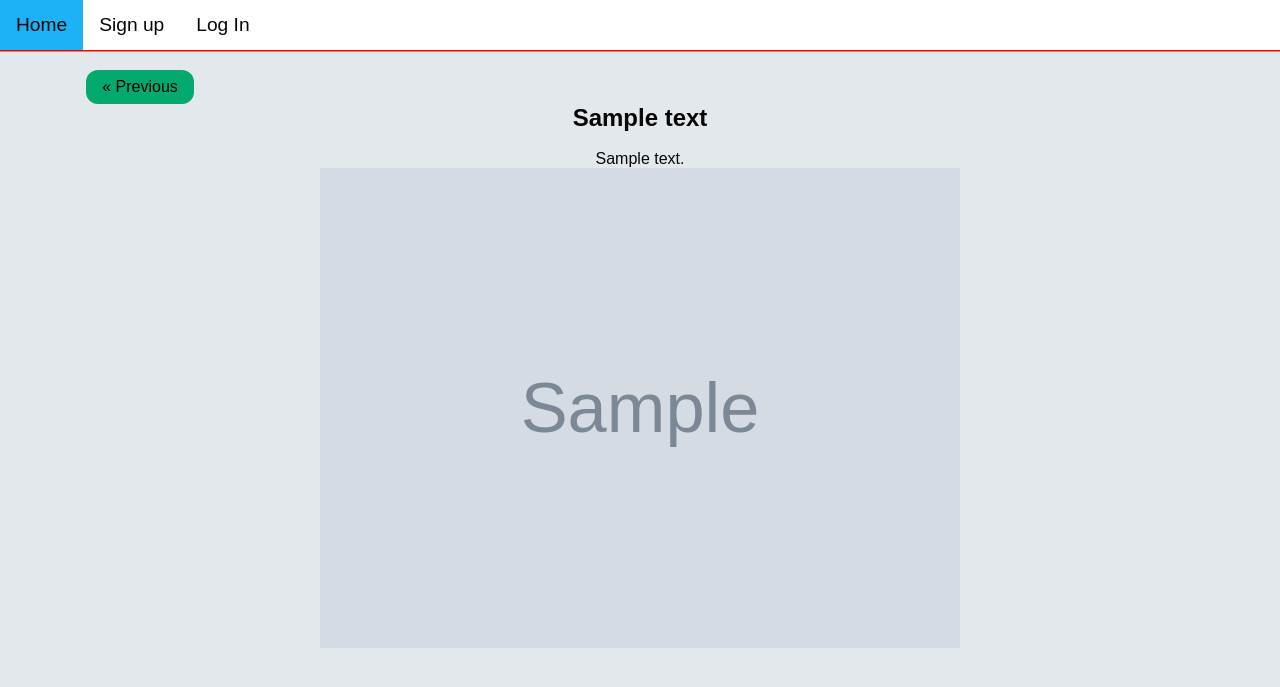
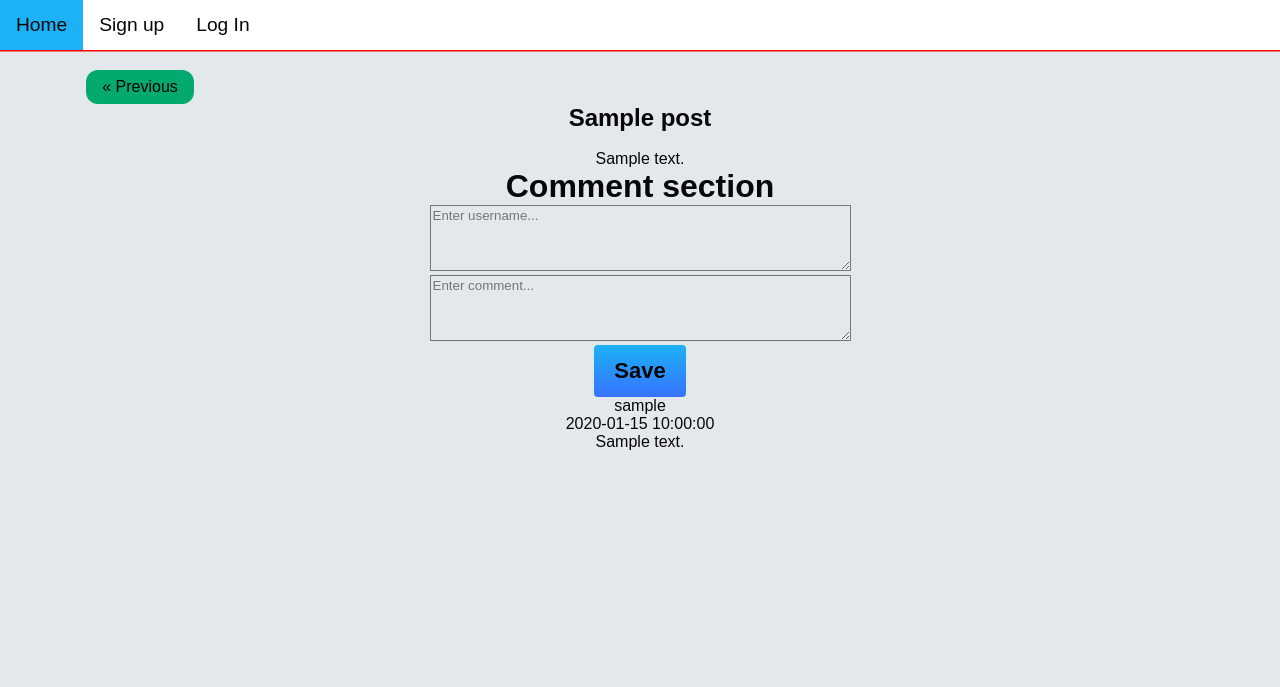
Before and after one commit to golfer69/TT2L-12-Mini-IT-Project-, a Flask app: template templates/post.html in a window 1280 px wide. Shown: the top 687 px of the page. Run offline with Flask 3, Linux system fonts and the light colour scheme; tables that the repository leaves empty hold one stand-in row (values such as "Sample post"); the template is opened without the code that fills it: values that come from a table or form of the project are taken from there, most other values are stand-ins (such as "Sample title", 1, 10 or a date in 2020); grey boxes marked "Sample" are stand-in pictures; parts of the project's set-up code (start-up, migrations or seed data) failed here and were passed over.

Commit message:
not working comit

```diff
--- a/app.py
+++ b/app.py
@@ -8,7 +8,8 @@ from flask_wtf import FlaskForm
 from wtforms import SubmitField, StringField, PasswordField
 from wtforms.validators import InputRequired, Length, ValidationError
 from flask_bcrypt import Bcrypt
-
+from sqlalchemy.orm import relationship
+from sqlalchemy import ForeignKey
 
 
 
@@ -17,7 +18,10 @@ def create_app():
     app.config['SECRET_KEY']='chickenstuffe'
     app.config['UPLOAD_DIRECTORY'] = 'uploads/'
     app.config['SQLALCHEMY_DATABASE_URI'] = 'sqlite:///user.db'
-    app.config['SQLALCHEMY_BINDS'] = {'data': 'sqlite:///data.db'}
+    app.config['SQLALCHEMY_BINDS'] = {
+        'data': 'sqlite:///data.db',
+        'comment': 'sqlite:///comment.db'
+        }
     app.config['SQLALCHEMY_TRACK_MODIFICATIONS'] = False
     return app
 
@@ -41,14 +45,25 @@ class User(db.Model, UserMixin):
 
 class Text(db.Model):
     __bind_key__ = 'data'
+    __tablename__ = 'text'
+
     id = db.Column(db.Integer, primary_key=True)
     title = db.Column(db.String(255))
     content = db.Column(db.String(255))
     date_added = db.Column(db.DateTime, default=datetime.now)
     image_filename = db.Column(db.String(255))
+    id_for_comments = db.relationship('Comment', backref='text', lazy=True)
 
+
+class Comment(db.Model):
+    _bind_key__ = 'comment'
+    id = db.Column(db.Integer, primary_key=True)
+    post_id = db.Column(db.Integer, db.ForeignKey('text.id'))  # Foreign key referencing Text.id
+    comment_content = db.Column(db.Text)
+# create database
 with app.app_context():
-    db.create_all()
+    # Create Text table first
+    db.create_all([Text, Comment])
 
 class RegisterForm(FlaskForm):
     username= StringField(validators=[InputRequired(), Length(min=6, max=25)], render_kw={'placeholder':'Username'})
@@ -157,6 +172,7 @@ def admin():
     else:
         flash("Only admins can access this page")
         return redirect(url_for('index'))
+
 @app.route('/delete_post/<int:post_id>', methods=['POST'])
 def delete_post(post_id):
   post = Text.query.get(post_id)
@@ -180,10 +196,23 @@ def delete_post(post_id):
 @app.route('/post/<int:post_id>', methods=['GET'])
 def show_post(post_id):
     post = Text.query.get(post_id)
+    comments = Comment.query.all()
+
+
+    if request.method == 'POST':
+        username = request.form["username"] # account will handle this part
+        comment_content = request.form["comment_content"]
+
+        comment = Comment(username=username, comment_content=comment_content)
+
+        db.session.add(comment)
+        db.session.commit()
+        return redirect(url_for('show_post'), comments=comments)
+
     if not post:
         return redirect('/')  # Handle non-existent post
 
-    return render_template('post.html',post=post)  # Render a separate template for single post
+    return render_template('post.html',post=post, comments=comments)
 
 if  __name__ == '__main__':
     app.run(debug=True)
--- a/templates/create.html
+++ b/templates/create.html
@@ -10,7 +10,7 @@
 
   <script>
     function validateForm() {
-      var x = document.forms["post-form"]["title"].value;
+      var x = document.forms["post-form"]["form-title"].value;
       if (x == "" || x == null) {
         alert("Title must be filled out");
         return false;
@@ -48,8 +48,8 @@
       <h2>Create a post</h2>
 
       <form action="/upload" name="post-form" method="POST" enctype="multipart/form-data" onsubmit="return validateForm()">
-        <input type="text" name="form-title" placeholder="Title"><br>
-        <textarea type="text" name="form-content"  class="form-content" placeholder="Content"></textarea><br>
+        <input type="text" name="title" placeholder="Title"><br>
+        <textarea type="text" name="content"  class="form-content" placeholder="Content"></textarea><br>
         <input type="file" name="file">
         <input type="submit" value="Upload">
       </form>
--- a/templates/post.html
+++ b/templates/post.html
@@ -29,15 +29,35 @@
         <a href="{{ url_for('index') }}" class="previous-btn round"> &laquo; Previous </a>
 
         <!-- display content -->
-        <h2>{{post.title}}</h2> <br>
-        <p>{{ post.content }}</p>
+        <div class="post"></div>
+            <h2>{{post.title}}</h2> <br>
+            <p>{{ post.content }}</p>
 
         <!-- check if theres img -->
         {% if post.image_filename %}
-        <div class="post">
             <img src="{{ url_for('serve_files', filename=post.image_filename) }}">
         </div>
         {% endif %}
+
+        <div class="comment-section">
+            <h1>Comment section</h1>
+            <form action="{{ url_for('user_comment') }}" method="POST">
+                <textarea name="username" rows="4" cols="50" placeholder="Enter username..."></textarea><br>
+                <textarea name="comment-content" rows="4" cols="50" placeholder="Enter comment..."></textarea><br>
+                <input type="submit" value="Save">
+            </form>
+
+            <div class="comments">
+                    {% for comment in comments %}
+                    <div>
+                        <div class="info">
+                            <div class="username">{{comment.username}}</div>
+                            <div>{{text.date_added}}</div>
+                            <div class="comment-content">{{comment.comment_content}}</div><br>
+                        </div>
+                    </div>
+                    {% endfor %}
+        </div>
 
         <!-- delete button -->
         {% if current_user.is_authenticated %}
```
Also changed, not shown: templates/comment.html (+0 -30 lines), instance/comment.db (deleted).
